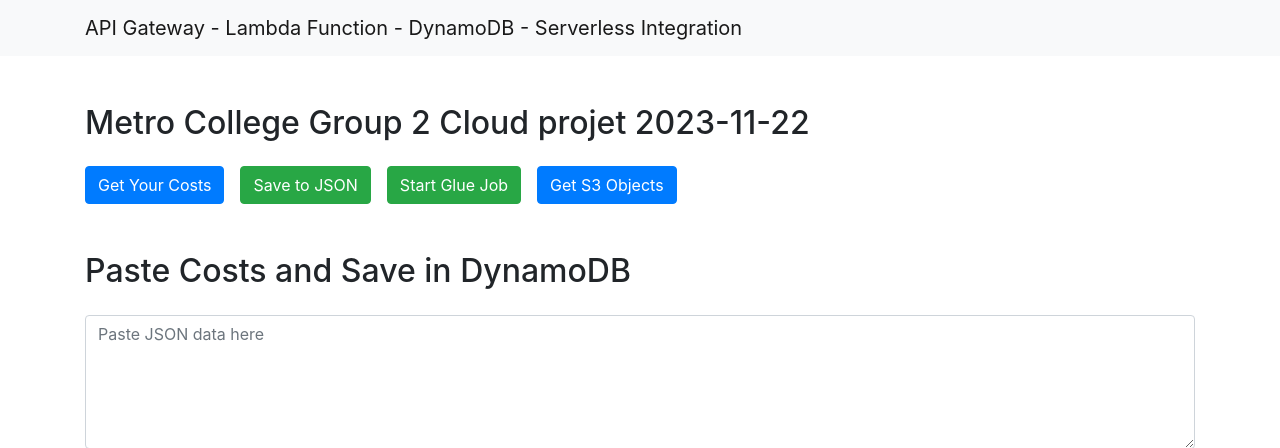
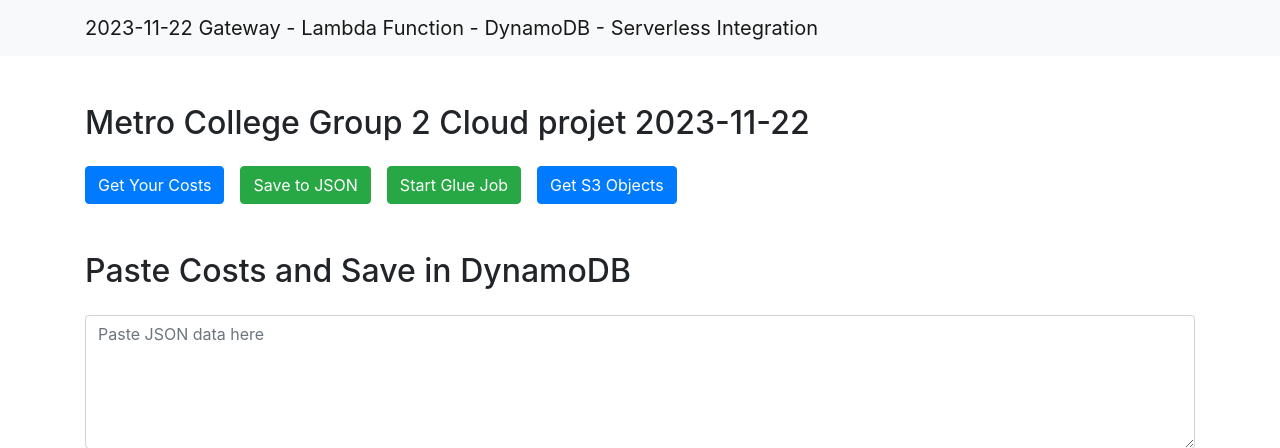
Before and after one commit to sabouf1/AWS-Serverless-Mini-Project, a Flask app: page / in a window 1280 px wide. Shown: the top 448 px of the page. Run offline with Flask 2, Linux system fonts and the light colour scheme; some libraries are stand-ins or nearby versions.

Commit message:
new coommit

```diff
--- a/templates/cost_report.html
+++ b/templates/cost_report.html
@@ -12,7 +12,7 @@
     <header>
         <nav class="navbar navbar-expand-lg navbar-light bg-light">
             <div class="container">
-                <a class="navbar-brand" href="#">API Gateway - Lambda Function - DynamoDB - Serverless Integration</a>
+                <a class="navbar-brand" href="#">2023-11-22 Gateway - Lambda Function - DynamoDB - Serverless Integration</a>
             </div>
         </nav>
     </header>
```
